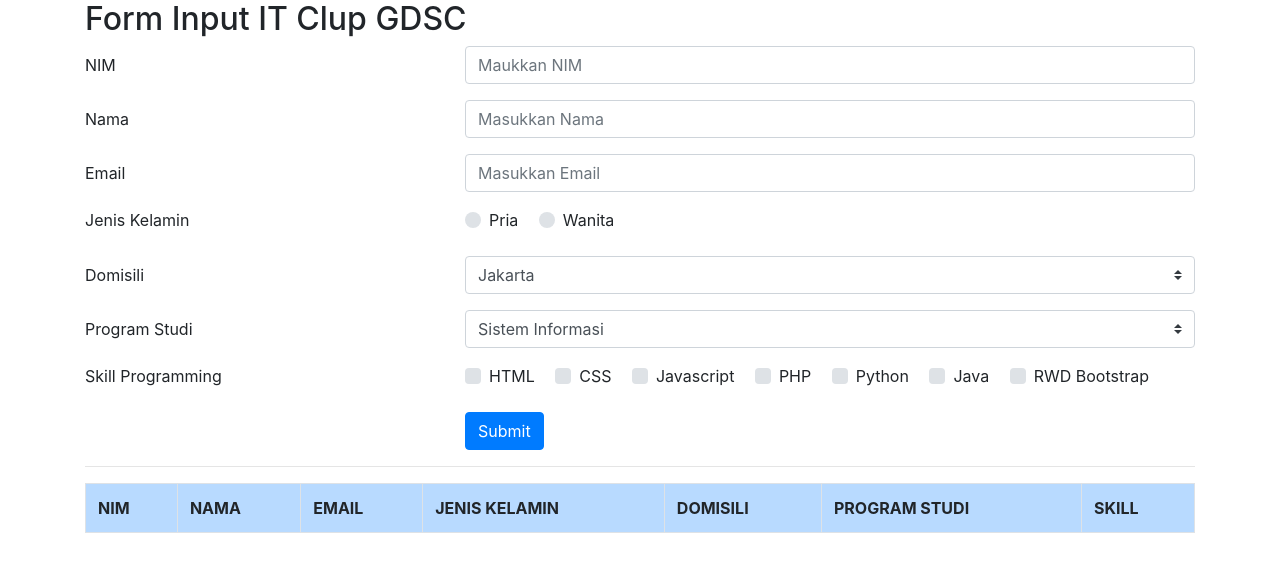
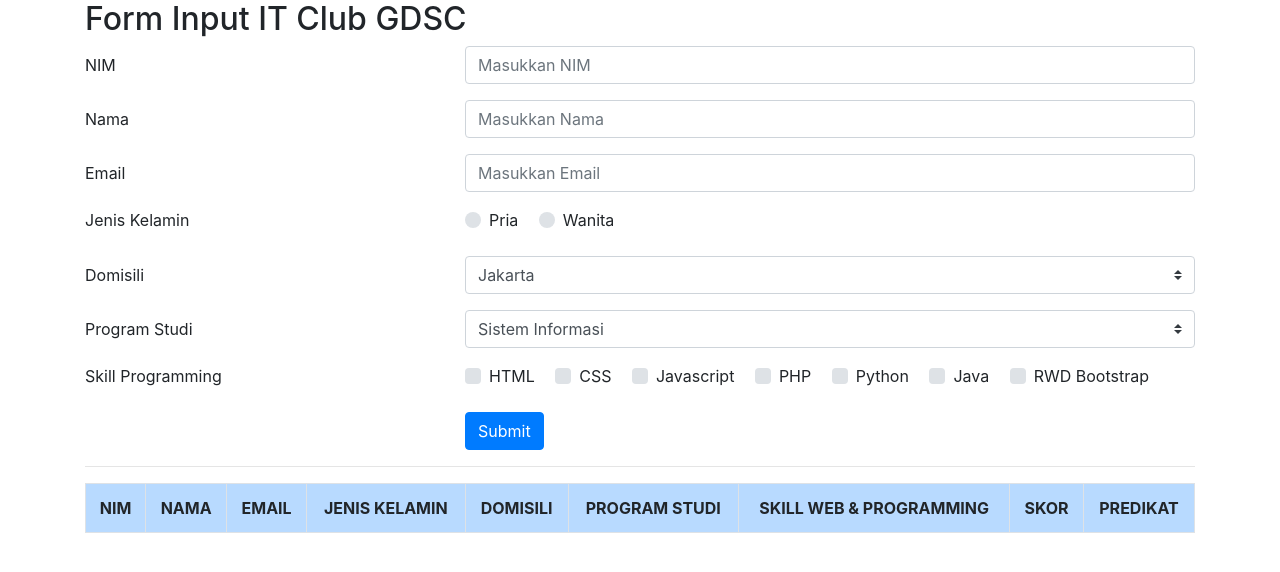
Before and after one commit to HisyamWildan/Pemrograman-Web2, a PHP site: page /form_registrasi.php in a window 1280 px wide. Shown: the top 572 px of the page. Run offline with PHP 8.4, Linux system fonts and the light colour scheme; lists and menus that the app fills with data are empty.

Commit message:
Upload Tugas Pertemuan 3

```diff
--- a/Praktikum3/form_registrasi.php
+++ b/Praktikum3/form_registrasi.php
@@ -1,4 +1,4 @@
-<?php require_once "proses_registrasi.php" ;?>
+<?php require_once "proses_registrasi.php"; ?>
 <!DOCTYPE html>
 <html lang="en">
 <head>
@@ -11,13 +11,13 @@
 </head>
 <body>
     <div class="container">
-        <h2>Form Input IT Clup GDSC</h2>
+        <h2>Form Input IT Club GDSC</h2>
 
         <form method="POST">
             <div class="form-group row">
                 <label for="nim" class="col-4 col-form-label">NIM</label>
                 <div class="col-8">
-                <input id="nim" name="nim" placeholder="Maukkan NIM" type="text" class="form-control" required="required">
+                <input id="nim" name="nim" placeholder="Masukkan NIM" type="text" class="form-control" required="required">
                 </div>
             </div>
             <div class="form-group row">
@@ -36,12 +36,12 @@
                 <label class="col-4">Jenis Kelamin</label>
                 <div class="col-8">
                 <div class="custom-control custom-radio custom-control-inline">
-                    <input name="jenis_kelamin" id="jenis_kelamin_0" type="radio" class="custom-control-input" value="Pria" required="required">
-                    <label for="jenis_kelamin_0" class="custom-control-label">Pria</label>
+                    <input name="gender" id="gender_0" type="radio" required="required" class="custom-control-input" value="Pria">
+                    <label for="gender_0" class="custom-control-label">Pria</label>
                 </div>
                 <div class="custom-control custom-radio custom-control-inline">
-                    <input name="jenis_kelamin" id="jenis_kelamin_1" type="radio" class="custom-control-input" value="Wanita" required="required">
-                    <label for="jenis_kelamin_1" class="custom-control-label">Wanita</label>
+                    <input name="gender" id="gender_1" type="radio" required="required" class="custom-control-input" value="Wanita">
+                    <label for="gender_1" class="custom-control-label">Wanita</label>
                 </div>
                 </div>
             </div>
@@ -49,39 +49,31 @@
                 <label for="domisili" class="col-4 col-form-label">Domisili</label>
                 <div class="col-8">
                 <select id="domisili" name="domisili" class="custom-select" required="required">
-
                     <?php foreach ($domisili as $dom) { ?>
-                        <option value="<?= $dom; ?>"><?= $dom; ?></option>
-                    <?php }?>
-
-
+                            <option value="<?= $dom?>"><?=$dom?></option>
+                    <?php } ?>
                 </select>
                 </div>
             </div>
             <div class="form-group row">
-                <label for="program_studi" class="col-4 col-form-label">Program Studi</label>
+                <label for="prodi" class="col-4 col-form-label">Program Studi</label>
                 <div class="col-8">
-                <select id="program_studi" name="program_studi" class="custom-select" required="required">
-
-                    <?php foreach ($program_studi as $key => $value) { ?>
-                        <option value="<?= $key; ?>"><?= $value; ?></option>
-                    <?php }?>
-
-
+                <select id="prodi" name="prodi" class="custom-select" required="required">
+                    <?php foreach($prodi as $prodi => $value){ ?>
+                        <option value="<?= $prodi ?>"><?= $value ?></option>
+                    <?php } ?>
                 </select>
                 </div>
             </div>
             <div class="form-group row">
                 <label class="col-4">Skill Programming</label>
                 <div class="col-8">
-
-                    <?php foreach ($skills as $key => $value) { ?>
-                    <div class="custom-control custom-checkbox custom-control-inline">
-                        <input name="skill[]" id="<?= $key; ?>" type="checkbox" class="custom-control-input" value="<?= $key;?>">
-                        <label for="<?= $key; ?>" class="custom-control-label"><?= $key; ?></label>
-                    </div>
-                    <?php }?>
-
+                    <?php foreach($skills as $key => $value){ ?>
+                        <div class="custom-control custom-checkbox custom-control-inline">
+                            <input name="skill[]" id="skill_<?= $key ?>" type="checkbox" class="custom-control-input" value="<?= $key ?>">
+                            <label for="skill_<?= $key ?>" class="custom-control-label"><?= $key ?></label>
+                        </div>
+                    <?php } ?>
                 </div>
             </div>
             <div class="form-group row">
@@ -92,39 +84,65 @@
         </form>
         <hr>
         <table class="table table-bordered">
-            <tr class="table-primary text-uppercase">
-                <th>nim</th>
-                <th>nama</th>
-                <th>email</th>
-                <th>jenis kelamin</th>
-                <th>domisili</th>
-                <th>program studi</th>
-                <th>skill</th>
-
+            <tr class="table-primary text-uppercase text-center">
+                <th>NIM</th>
+                <th>Nama</th>
+                <th>Email</th>
+                <th>Jenis Kelamin</th>
+                <th>Domisili</th>
+                <th>Program Studi</th>
+                <th>Skill Web & Programming</th>
+                <th>Skor</th>
+                <th>Predikat</th>
             </tr>
             <?php
                 if(isset($_POST['submit'])){
                     $nim = $_POST['nim'];
                     $nama = $_POST['nama'];
                     $email = $_POST['email'];
-                    $jenis_kelamin = $_POST['jenis_kelamin'];
+                    $gender = $_POST['gender'];
+                    $prodi = $_POST['prodi'];
                     $domisili = $_POST['domisili'];
-                    $prodi = $_POST['program_studi'];
-                    $skills = $_POST['skill'];
-            ?>
-            <tr>
-                <td><?= $nim?></td>
-                <td><?= $nama ?></td>
-                <td><?= $email ?></td>
-                <td><?= $jenis_kelamin?></td>
-                <td><?= $domisili?></td>
-                <td><?= $prodi?></td>
-                <td><?php foreach($skills as $skill)
-                        {echo $skill . " " ;}?>
+                    $skill = $_POST['skill'];
+                    $skor = 0;
+                    ?>
+            <tr class="text-center">
+                <td><?= $nim;?></td>
+                <td><?= $nama;?></td>
+                <td><?= $email;?></td>
+                <td><?= $gender;?></td>
+                <td><?= $domisili;?></td>
+                <td><?= $prodi;?></td>
+                <td>
+                <?php
+                foreach($skill as $skill){
+                    foreach ($skills as $key => $value) {
+                        if ($skill == $key) {
+                            $skor += $value;
+                        }
+                    }
+                    echo $skill . "<br>";
+                    }?>
+                </td>
+                <td><?=
+                $skor;
+                ?></td>
+                <td><?php
 
-            </td>
+                    if($skor == 0){
+                        echo  "Tidak Memadai";
+                        }elseif($skor > 0 && $skor <= 40){
+                            echo  "Kurang";
+                        }elseif($skor > 40 && $skor <= 60){
+                            echo  "Cukup";
+                        }elseif($skor > 60 && $skor <= 100){
+                            echo  "Baik";
+                        }elseif($skor > 100) {
+                            echo  "Sangat Baik";
+                        }
+                ;?></td>
             </tr>
-            <?php } ?>
+            <?php }?>
         </table>
     </div>
 </body>
--- a/Praktikum3/proses_registrasi.php
+++ b/Praktikum3/proses_registrasi.php
@@ -2,7 +2,7 @@
 $domisili = ["Jakarta", "Bogor", "Depok", "Tangerang", "Bekasi"];
 
 
-$program_studi = [
+$prodi = [
     "SI" => "Sistem Informasi",
     "TI" => "Teknik Informatika",
     "BD" => "Bisnis Digital",
```
